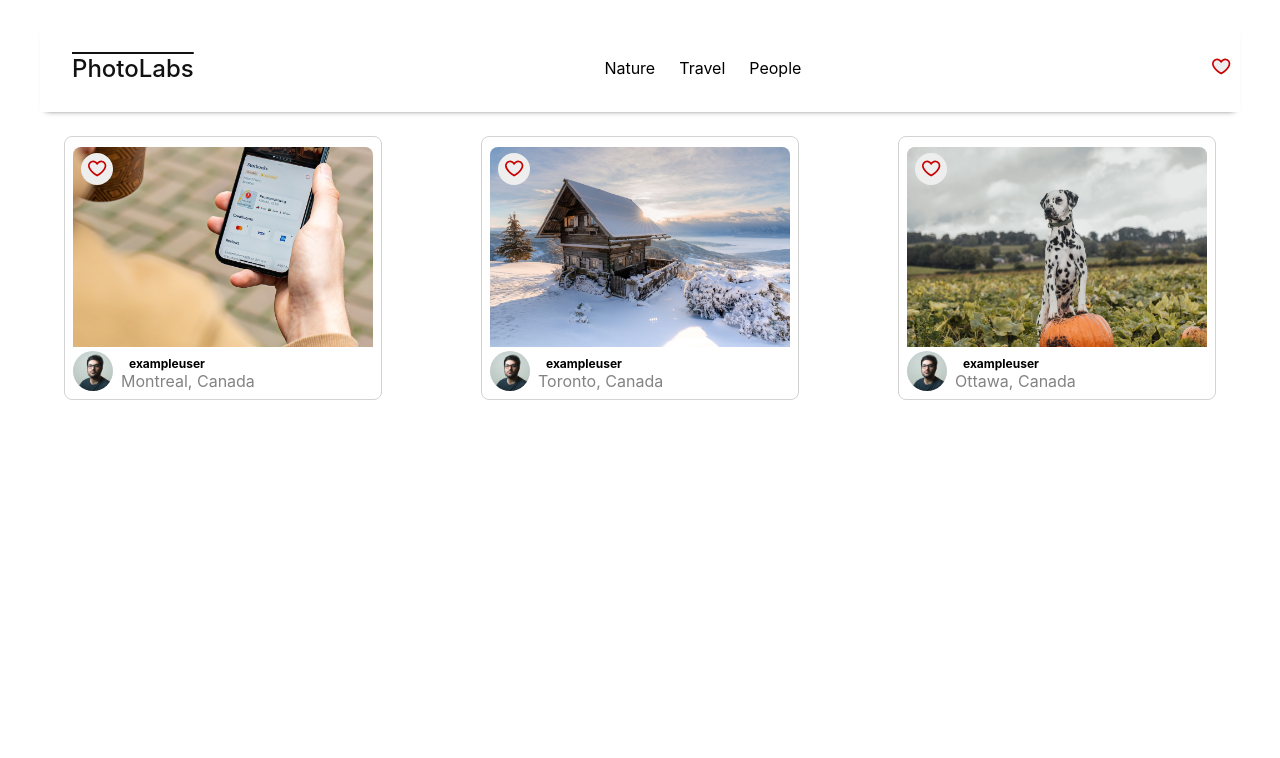
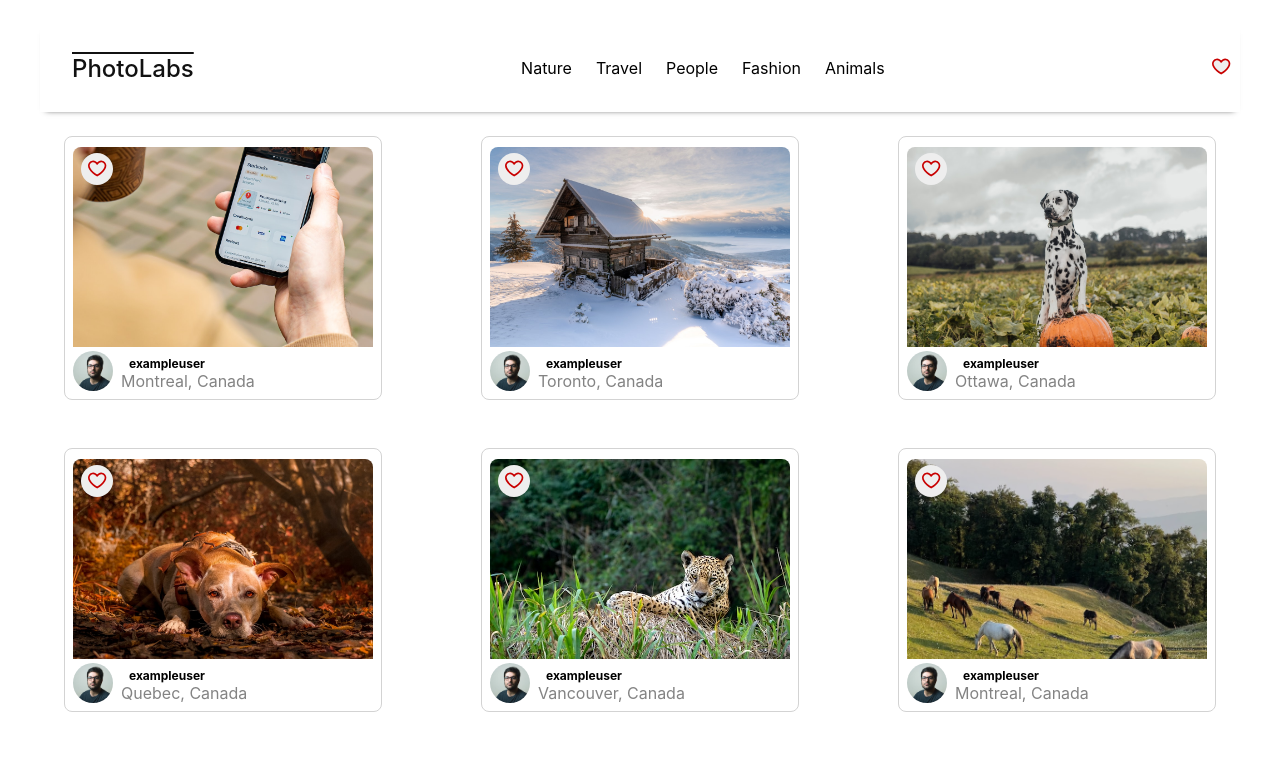
Before and after one commit to p-gupta98/photolabs, a React (Create React App) app in the folder frontend/: page / in a window 1280 px wide. Shown: the top 758 px of the page. Built offline with nearby package versions, Linux system fonts and the light colour scheme; the HTML template or start-up script is replaced by a standard one.

Commit message:
Use mock data for photos and topics

```diff
--- a/frontend/src/components/PhotoList.jsx
+++ b/frontend/src/components/PhotoList.jsx
@@ -2,63 +2,10 @@
 
 import "../styles/PhotoList.scss";
 import PhotoListItem from "./PhotoListItem";
-
-const sampleDataForPhotoList = [
-  {
-    id: "1",
-    location: {
-      city: "Montreal",
-      country: "Canada",
-    },
-    urls: {
-      full: `${process.env.PUBLIC_URL}/Image-1-Full.jpeg`,
-      regular: `${process.env.PUBLIC_URL}/Image-1-Regular.jpeg`,
-    },
-    user: {
-      id: "1",
-      username: "exampleuser",
-      name: "Joe Example",
-      profile: `${process.env.PUBLIC_URL}/profile-1.jpg`,
-    },
-  },
-  {
-    id: "2",
-    location: {
-      city: "Toronto",
-      country: "Canada",
-    },
-    urls: {
-      full: `${process.env.PUBLIC_URL}/Image-2-Full.jpeg`,
-      regular: `${process.env.PUBLIC_URL}/Image-2-Regular.jpeg`,
-    },
-    user: {
-      id: "2",
-      username: "exampleuser",
-      name: "Joe Example",
-      profile: `${process.env.PUBLIC_URL}/profile-1.jpg`,
-    },
-  },
-  {
-    id: "3",
-    location: {
-      city: "Ottawa",
-      country: "Canada",
-    },
-    urls: {
-      full: `${process.env.PUBLIC_URL}/Image-3-Full.jpeg`,
-      regular: `${process.env.PUBLIC_URL}/Image-3-Regular.jpeg`,
-    },
-    user: {
-      id: "3",
-      username: "exampleuser",
-      name: "Joe Example",
-      profile: `${process.env.PUBLIC_URL}/profile-1.jpg`,
-    },
-  },
-];
+import photos from "mocks/photos";
 
 const renderPhotoListItems = () => {
-    return sampleDataForPhotoList.map(photo => (
+    return photos.map(photo => (
       <PhotoListItem key={photo.id}sampleDataForPhotoList={photo} />
     ));
   };
--- a/frontend/src/components/TopicList.jsx
+++ b/frontend/src/components/TopicList.jsx
@@ -2,27 +2,10 @@
 
 import "../styles/TopicList.scss";
 import TopicListItem from "./TopicListItem";
-
-const sampleDataForTopicList = [
-  {
-    id: "1",
-    slug: "topic-1",
-    title: "Nature",
-  },
-  {
-    id: "2",
-    slug: "topic-2",
-    title: "Travel",
-  },
-  {
-    id: "3",
-    slug: "topic-3",
-    title: "People",
-  },
-];
+import topics from "mocks/topics";
 
 const renderTopicListItems= () => {
-  return sampleDataForTopicList.map(topic => (
+  return topics.map(topic => (
     <TopicListItem key ={topic.id} title={topic.title} />
   ));
 }
```
